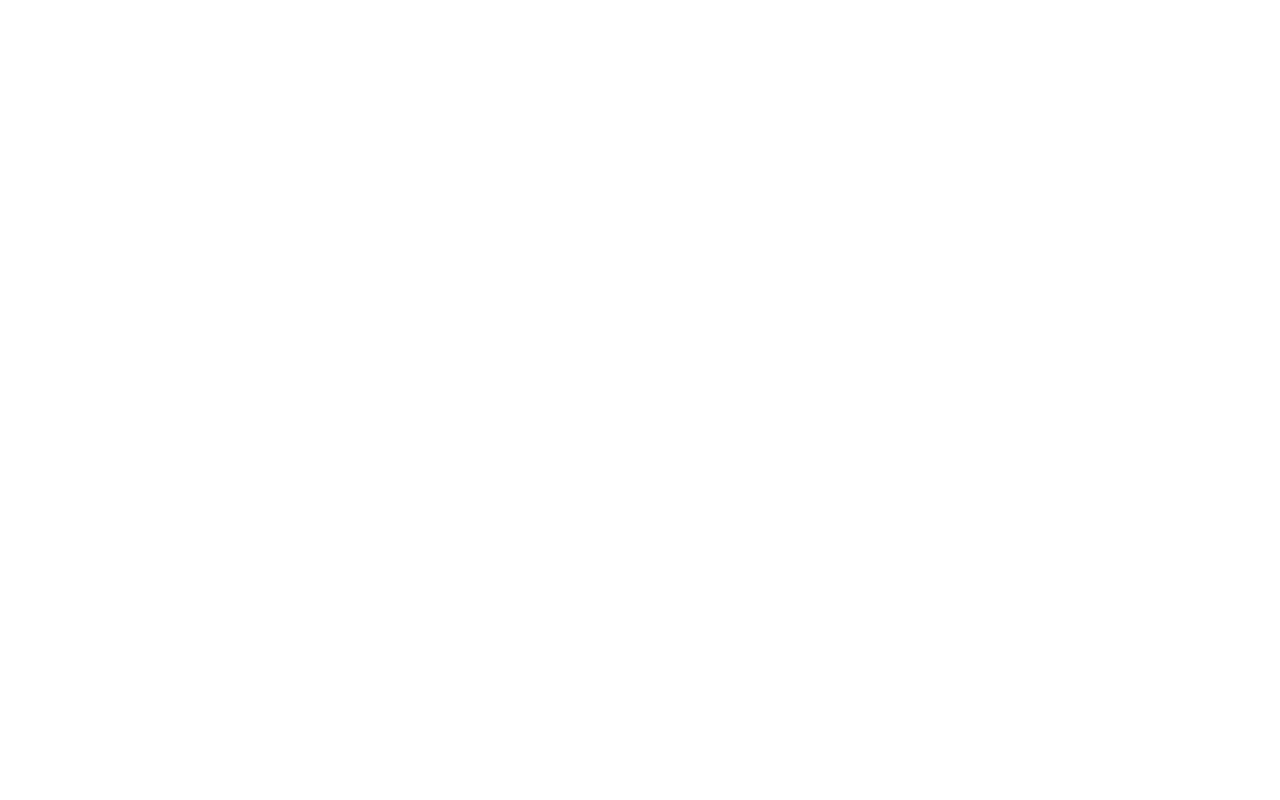
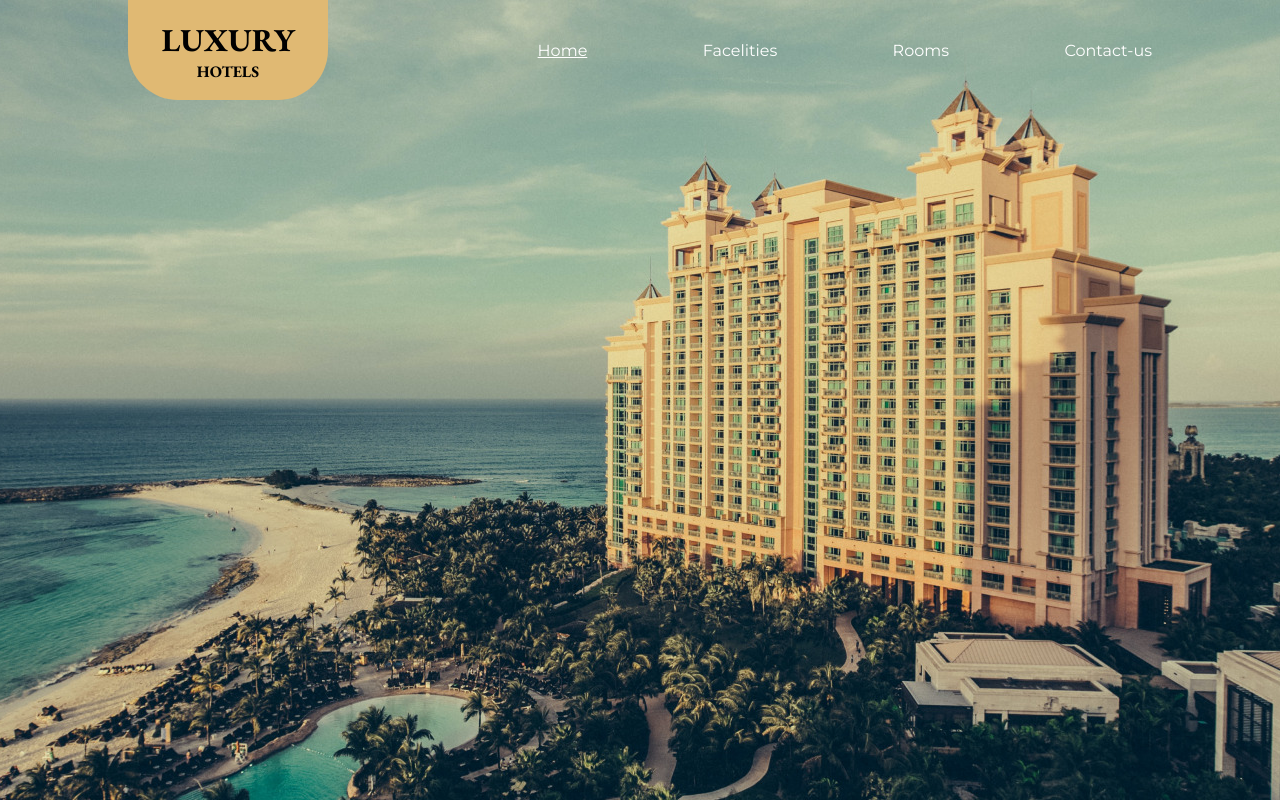
Before and after one commit to PauloVitorrr/Hotel, a plain HTML site: page index.html in a window 1280 px wide. Drawn offline with nearby package versions, Linux system fonts and the light colour scheme.

Commit message:
primeiras modificacoes no css - Wagner

```diff
--- a/css/style.css
+++ b/css/style.css
@@ -0,0 +1,62 @@
+* {
+  margin: 0;
+  padding: 0;
+  box-sizing: border-box;
+}
+
+body {
+  height: 100vh;
+}
+
+.container-image {
+  width: 100vw;
+  height: 100vh;
+
+  background: lightblue;
+  background-image: url(../assets/img/header-image-home.jpeg);
+  background-position: center;
+  background-repeat: no-repeat;
+
+}
+
+.container {
+  margin: 0 10% 0 10%;
+}
+
+header {
+  display: flex;
+  align-items: center;
+  justify-content: space-between;
+
+}
+
+.retangle {
+  display: grid;
+  align-items: center;
+  text-align: center;
+
+  width: 200px;
+  height: 100px;
+  border-radius: 0 0 50px 50px;
+  background: #e0b973;
+
+  font-family: "EB Garamond";
+}
+
+.link-pages {
+  display: flex;
+  justify-content: space-between;
+
+  width: 60%;
+
+  font-family: "Montserrat";
+}
+
+.link-pages a {
+  color: white;
+}
+
+.link-pages-off {
+  color: white;
+  text-decoration: none;
+}
--- a/index.html
+++ b/index.html
@@ -1,12 +1,36 @@
 <!DOCTYPE html>
-<html lang="en">
-<head>
-    <meta charset="UTF-8">
-    <meta http-equiv="X-UA-Compatible" content="IE=edge">
-    <meta name="viewport" content="width=device-width, initial-scale=1.0">
+<html lang="pt-br">
+  <head>
+    <meta charset="UTF-8" />
+    <meta http-equiv="X-UA-Compatible" content="IE=edge" />
+    <meta name="viewport" content="width=device-width, initial-scale=1.0" />
     <title>Document</title>
-</head>
-<body>
-
-</body>
+    <link rel="stylesheet" href="css/style.css" />
+    <link rel="preconnect" href="https://fonts.googleapis.com" />
+    <link rel="preconnect" href="https://fonts.gstatic.com" crossorigin />
+    <link
+      href="https://fonts.googleapis.com/css2?family=EB+Garamond:wght@700&family=Montserrat&display=swap"
+      rel="stylesheet"
+    />
+  </head>
+  <body>
+    <div class="container-image">
+      <div class="container">
+        <header>
+          <div class="retangle">
+            <div class="retangle-text">
+              <h1>LUXURY</h1>
+              <h4>HOTELS</h4>
+            </div>
+          </div>
+          <div class="link-pages">
+            <a href="" class="link-pages-on">Home</a>
+            <a href="" class="link-pages-off">Facelities</a>
+            <a href="" class="link-pages-off">Rooms</a>
+            <a href="" class="link-pages-off">Contact-us</a>
+          </div>
+        </header>
+      </div>
+    </div>
+  </body>
 </html>
```
Also changed, not shown: assets/img/header-image-home.jpeg (added).
